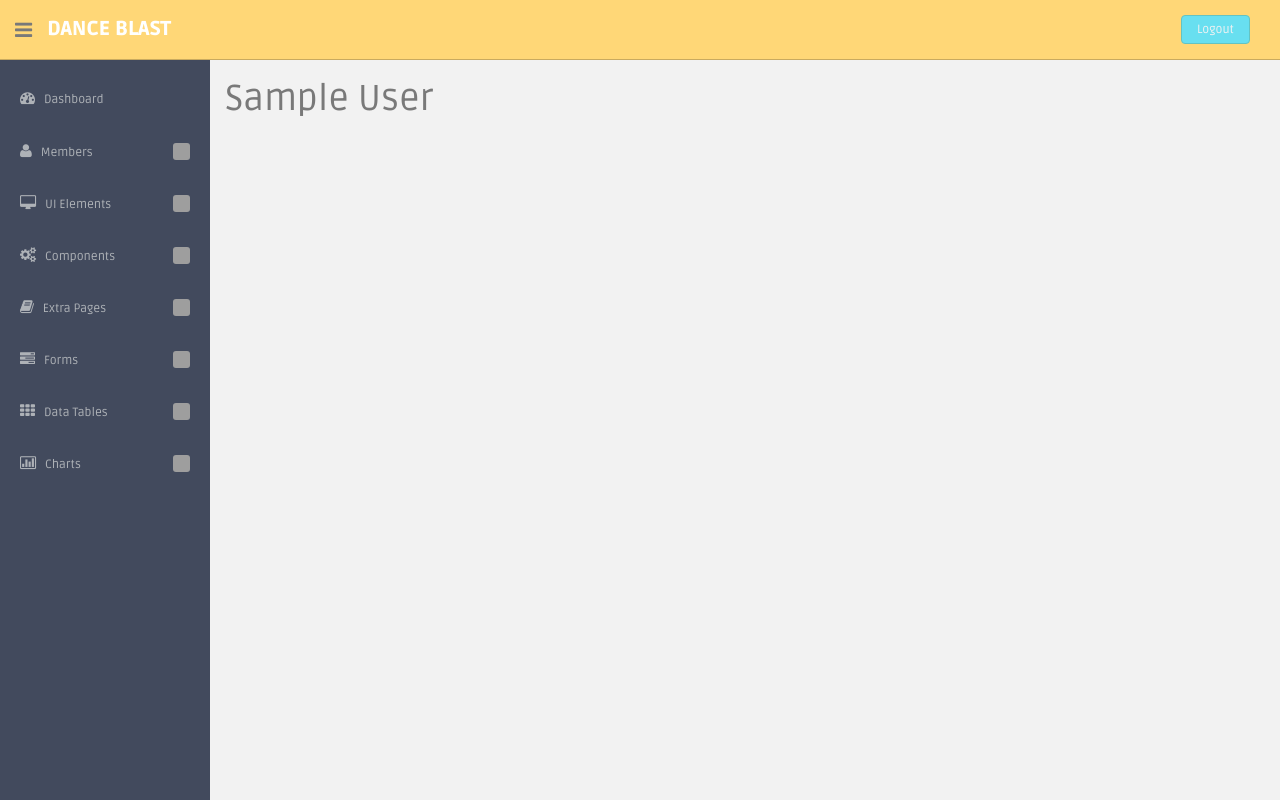
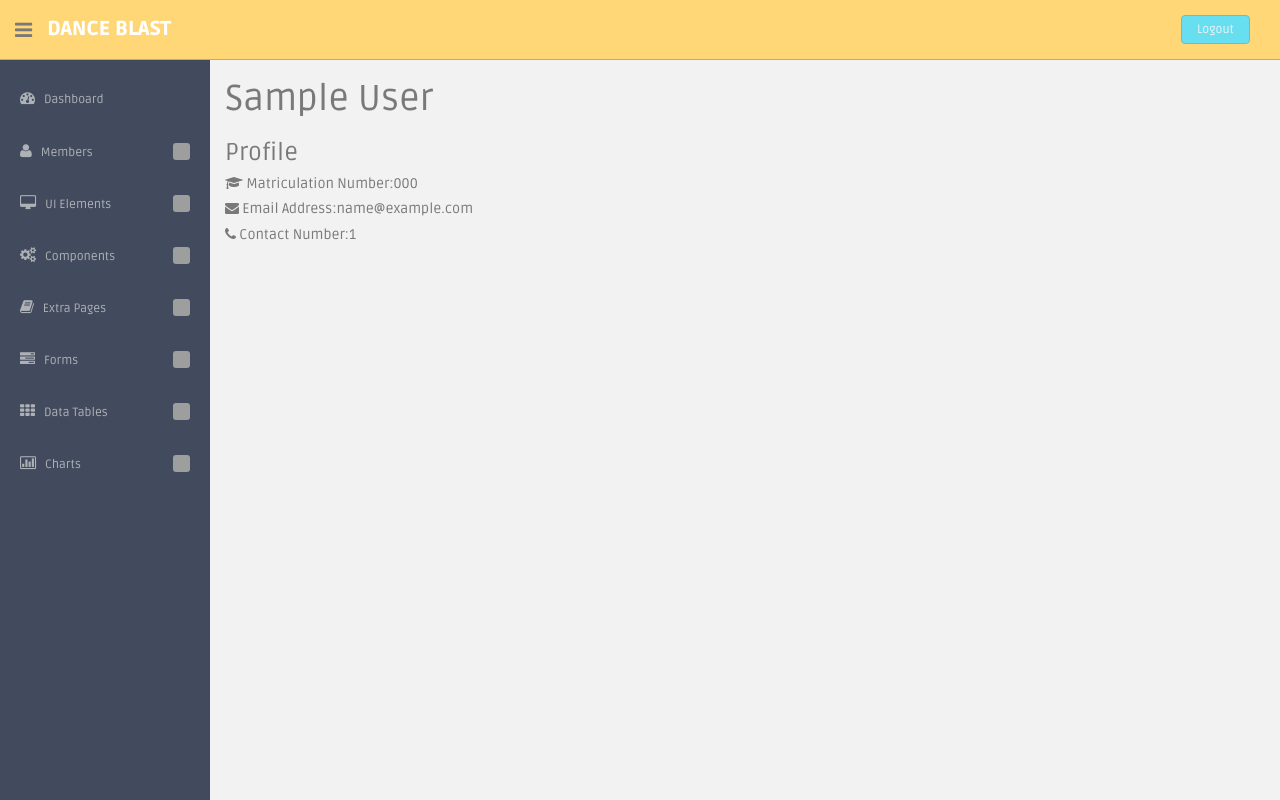
Before and after one commit to jackyhsuch/blastCMS, a Django app: page /users/1/ in a window 1280 px wide. Run offline with Django 3.2, Linux system fonts and the light colour scheme; tables that the repository leaves empty hold one stand-in row (values such as "Sample post"); some libraries are stand-ins or nearby versions; grey boxes are pictures that could not be loaded.

Commit message:
profile page button link to profile page

```diff
--- a/users/templates/users/index.html
+++ b/users/templates/users/index.html
@@ -14,7 +14,7 @@
                       <th><i class="fa fa-user"></i> Name</th>
                       <th><i class="fa fa-envelope"></i> Email</th>
                       <th><i class="fa fa-phone"></i> Contact</th>
-                      <th><i class=" fa fa-edit"></i> Matric Number</th>
+                      <th><i class="fa fa-edit"></i> Matric Number</th>
                       <th></th>
                   </tr>
                 </thead>
@@ -28,6 +28,7 @@
                                 <td><span class="member-{{ user.id }}-row">{{ user.contact }}</span></td>
                                 <td><span class="member-{{ user.id }}-row">{{ user.matric_number }}</span></td>
                                 <td>
+                                    <a href="{{ user.id }}"><button class="btn btn-warning btn-xs"><i class="fa fa-user"></i></button></a>
                                     <button id="checkbutton-{{ user.id }}" class="btn btn-success btn-xs" data-id="{{ user.id }}" onclick="submitMember(this);" style="display: none;"><i class="fa fa-check"></i></button>
                                     <button id="pencilbutton-{{ user.id }}" class="btn btn-primary btn-xs" data-id="{{ user.id }}" onclick="editMember(this);" ><i class="fa fa-pencil"></i></button>
                                     <button class="btn btn-danger btn-xs" data-id="{{ user.id }}" onclick="deleteMember(this);"><i class="fa fa-trash-o "></i></button>
--- a/users/templates/users/show.html
+++ b/users/templates/users/show.html
@@ -3,5 +3,18 @@
 {% block title %}Profile | {{user.name}}{% endblock %}
 
 {% block content %}
-    <h1>{{user.name}}</h1>
+
+
+	<h1>{{user.name}}</h1>
+
+	<tr><h3>Profile</h3></tr>
+ 	<tr><h5><i class="fa fa-mortar-board"></i> Matriculation Number:{{ user.matric_number }}</h5></tr>
+	<tr><h5><i class="fa fa-envelope"></i> Email Address:{{user.email}}</h5></tr>
+	<tr><h5><i class="fa fa-phone"></i> Contact Number:{{ user.contact }}</h5></tr>
+
+
+
+
+
+
 {% endblock %}
```
